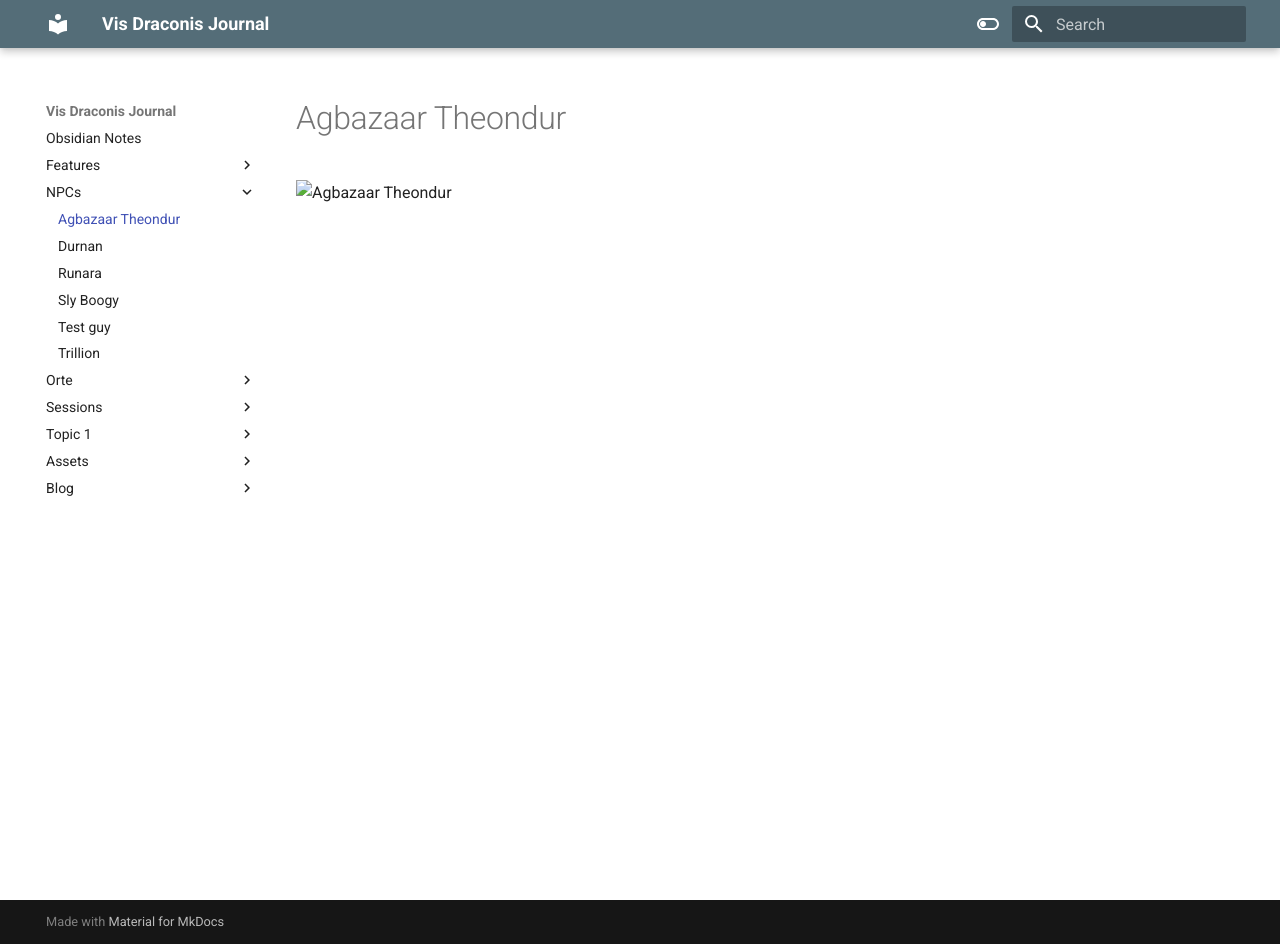
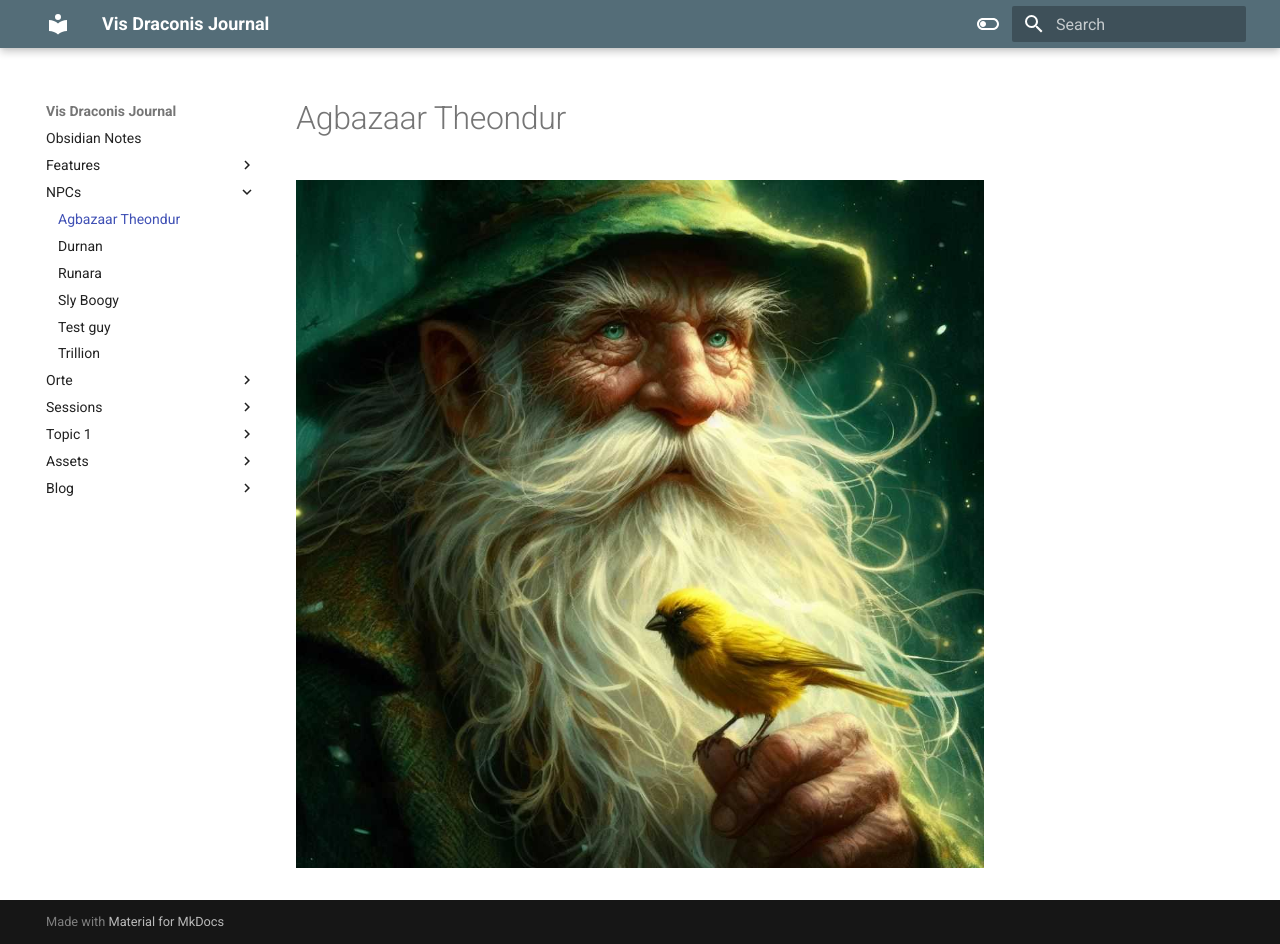
Before and after one commit to tobias-hamann/VisDraconis, an MkDocs documentation site: the page built from docs/NPCs/Agbazaar Theondur.md, in a window 1280 px wide and 944 px high. Built offline with MkDocs 1.6.1 and Material for MkDocs 9.7.7, drawn with Linux system fonts in a browser that asks for light colours.

```diff
--- a/docs/NPCs/Agbazaar Theondur.md
+++ b/docs/NPCs/Agbazaar Theondur.md
@@ -1 +1 @@
-![Agbazaar Theondur](/docs/assets/images/Agbazaar_Theondur.jpg "Agbazaar Theondur")
+![Agbazaar Theondur](../assets/images/Agbazaar_Theondur.jpg "Agbazaar Theondur")
```
Also changed, not shown: docs/assets/templates/NPC.md (+2 -0 lines).
